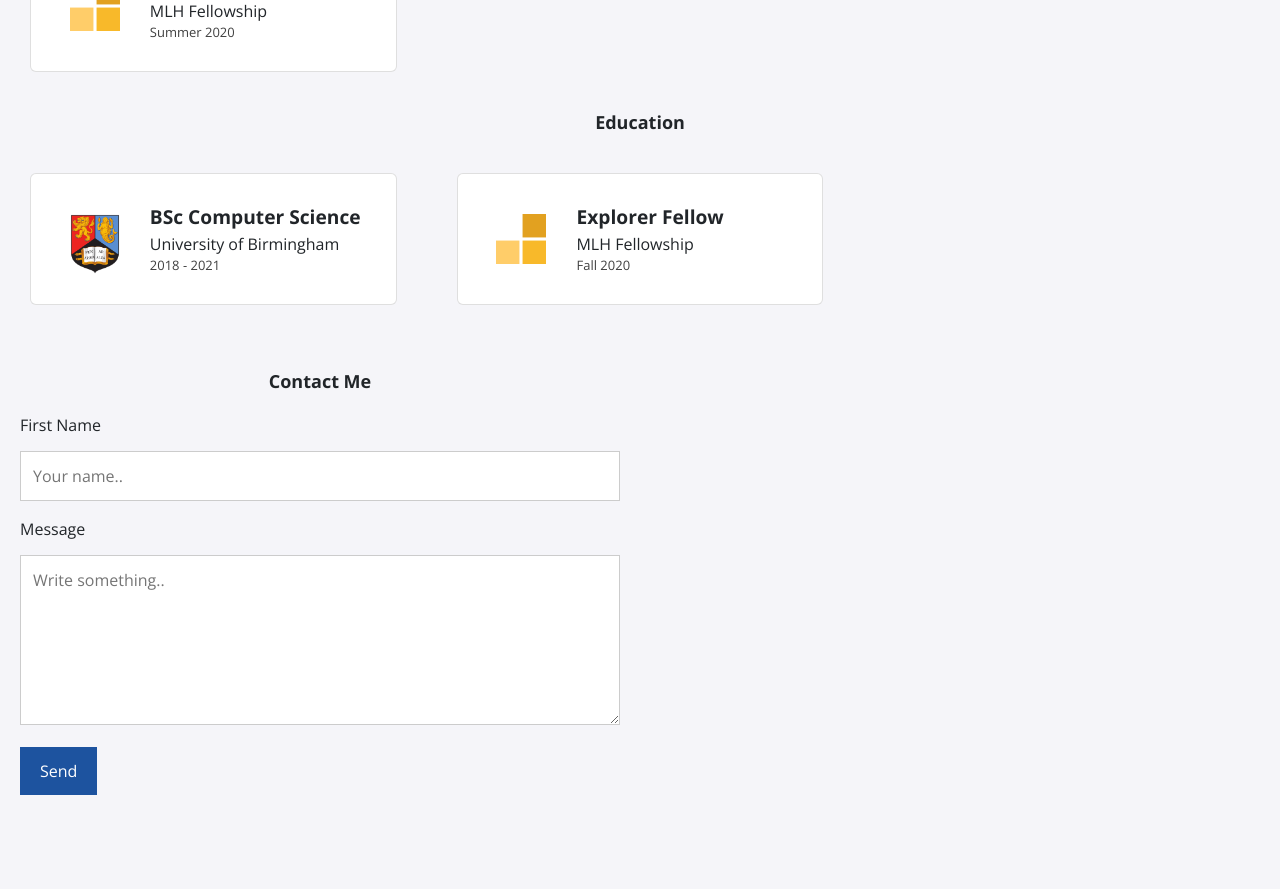
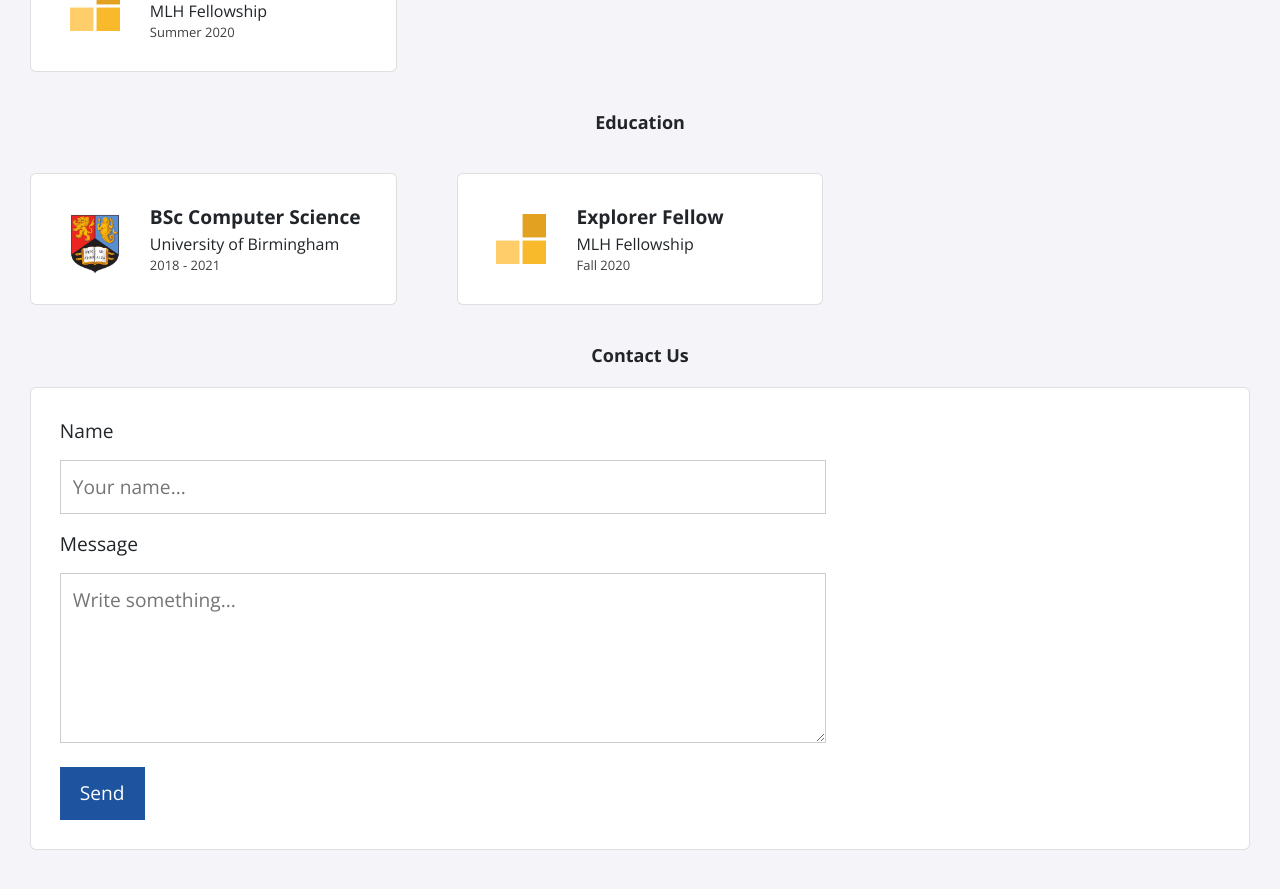
Before and after one commit to MLH-Fellowship/explorer-portfolio-batch2, a Jekyll site: the page built from index.html, in a window 1280 px wide and 900 px high, scrolled down 967 px. Shown: the top 889 px of the window. Built offline with Jekyll 4.4.1, drawn with Linux system fonts in a browser that asks for light colours; nearby versions of some CDN libraries; before the commit the page ends 1782 px from its top, so only the background shows below that.

Commit message:
Refactor into contact.html, correct class

```diff
--- /dev/null
+++ b/_includes/contact.html
@@ -0,0 +1,22 @@
+<h2>Contact Us</h2>
+<div class="card">
+  <form action="https://formspree.io/f/xrgodpqo" method="POST">
+    <label for="fname">Name</label>
+    <input
+      type="text"
+      id="fname"
+      name="firstname"
+      placeholder="Your name..."
+    />
+
+    <label for="subject">Message</label>
+    <textarea
+      id="subject"
+      name="subject"
+      placeholder="Write something..."
+      style="height: 170px"
+    ></textarea>
+
+    <input type="submit" value="Send" class="button" />
+  </form>
+</div>
--- a/index.html
+++ b/index.html
@@ -8,29 +8,6 @@
   <body>
     {% include navbar.html %} {% include profile.html %} {% include
     projects.html %} {% include experience.html %} {% include education.html %}
-    <div class="column">
-      <div style="text-align: left">
-        <h2>Contact Me</h2>
-      </div>
-      <form action="https://formspree.io/f/xrgodpqo" method="POST">
-        <label for="fname">First Name</label>
-        <input
-          type="text"
-          id="fname"
-          name="firstname"
-          placeholder="Your name.."
-        />
-
-        <label for="subject">Message</label>
-        <textarea
-          id="subject"
-          name="subject"
-          placeholder="Write something.."
-          style="height: 170px"
-        ></textarea>
-
-        <input type="submit" value="Send" class="button" />
-      </form>
-    </div>
+    {% include contact.html %}
   </body>
 </html>
```
